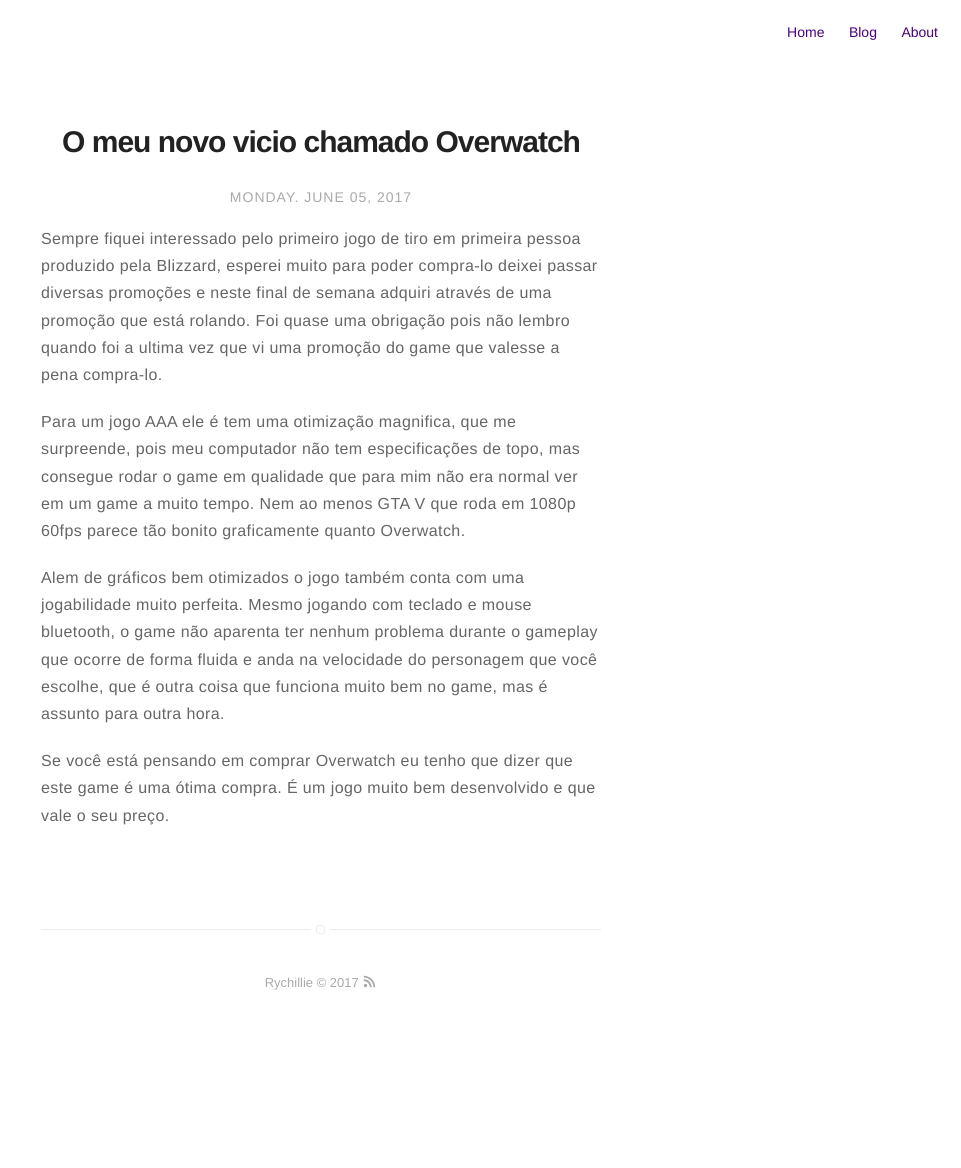
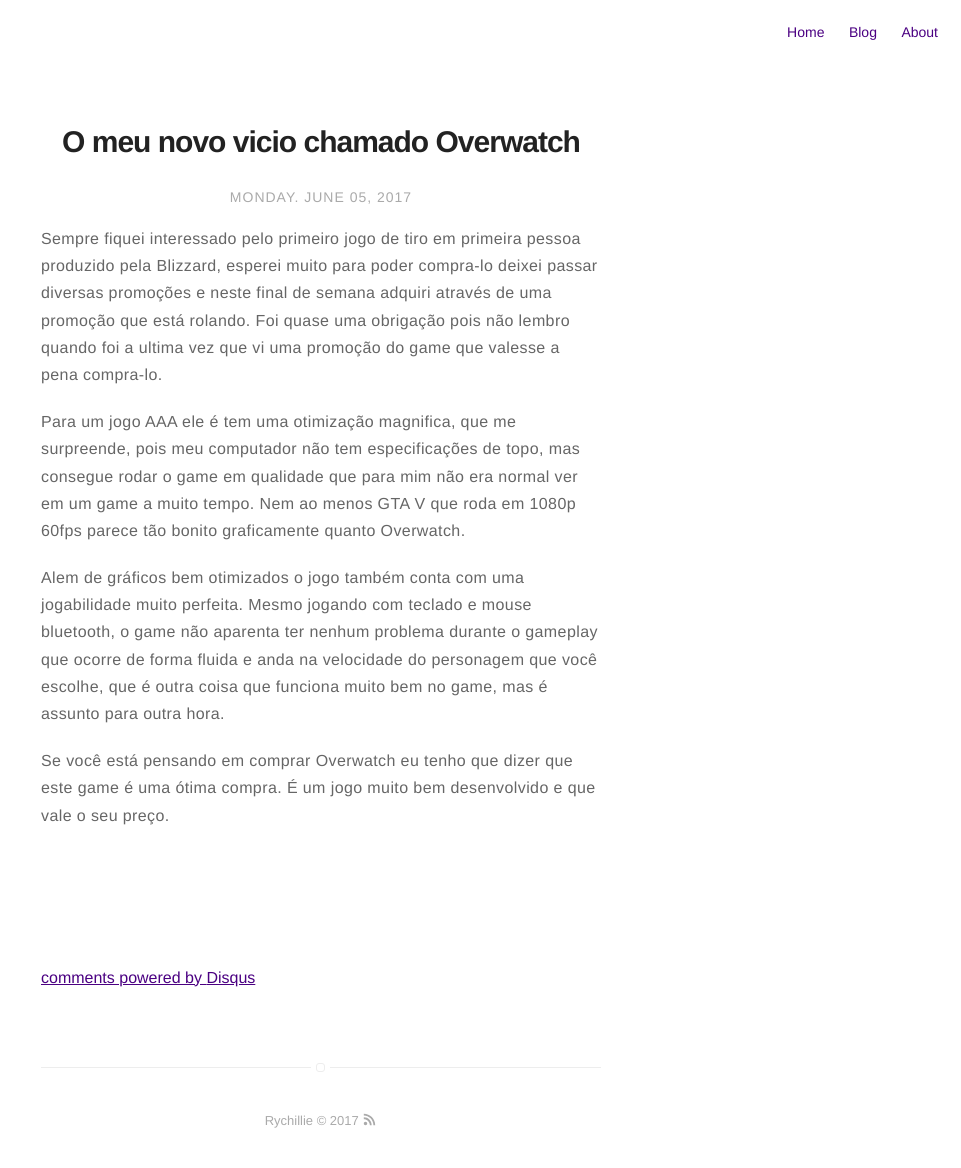
Before and after one commit to Rychillie/rychillieOLD, a Jekyll site: the page built from _posts/2017/06/2017-06-05-o-meu-vicio-overwatch.markdown, in a window 1280 px wide. Shown: the whole page, without its empty margins (319-1280 px from the left). Built offline with Jekyll 4.4.1, drawn with Linux system fonts in a browser that asks for light colours; comment, search, counter and statistics services are not loaded; before the commit the page ends 1030 px from its top, so only the background shows below that; some of the changed lines change nothing that is shown.

Commit message:
Update post.html

```diff
--- a/_layouts/post.html
+++ b/_layouts/post.html
@@ -44,6 +44,5 @@
     {% include author.html %}
 {% endif %}
 
-{% if site.disqus.categories contains page.category %}
-    {% include disqus.html %}
-{% endif %}
+{% include disqus.html %}
+<script id="dsq-count-scr" src="//rychillie.disqus.com/count.js" async></script>
```
